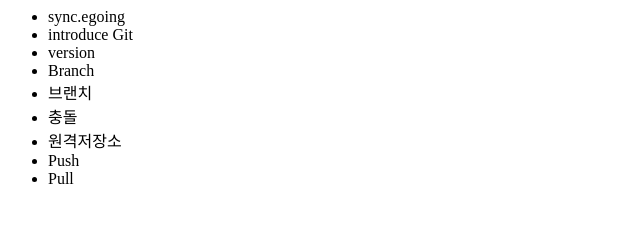
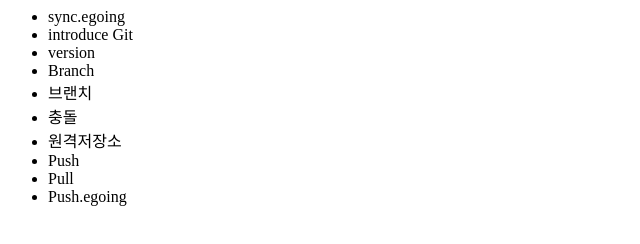
Before and after one commit to thyoon/opentutorials_github_repository_taehee, a plain HTML site: page index.html in a window 1280 px wide. Shown: the whole page, without its empty margins (0-640 px from the left). Drawn offline with Linux system fonts and the light colour scheme.

Commit message:
add push.egoing

```diff
--- a/index.html
+++ b/index.html
@@ -13,6 +13,7 @@
 			<li>원격저장소</li>
 			<li>Push</li>
 			<li>Pull</li>
+			<li>Push.egoing</li>
 	</ul>
 	</body>
 </html>
```
